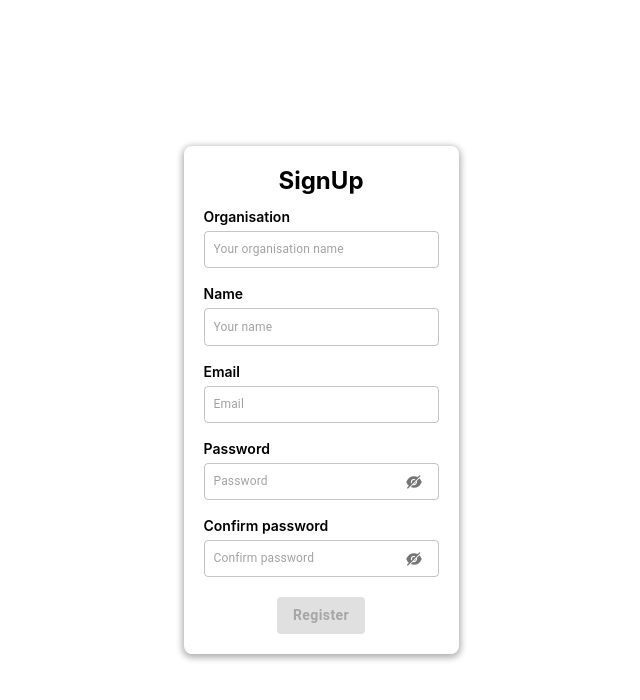
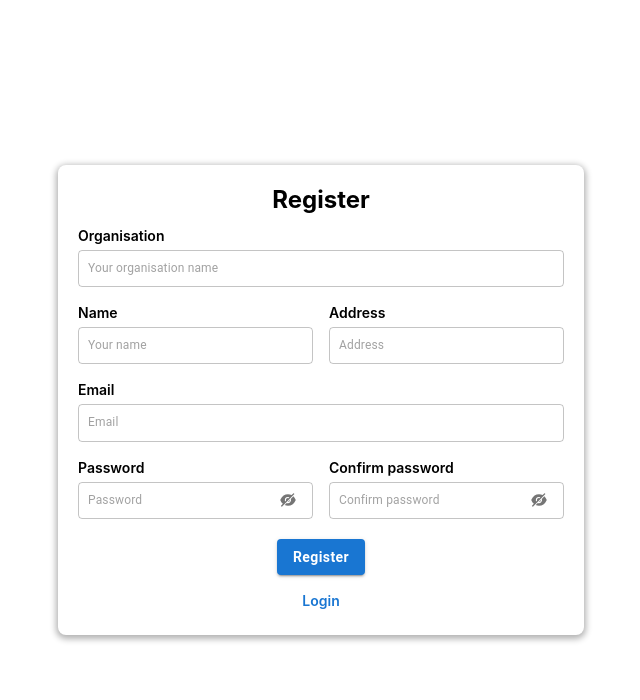
Before and after one commit to sachinelavarasan/watch-book, a React (Create React App) app: page /signup in a window 1280 px wide. Shown: the top 700 px of the page, without its empty margins (319-959 px from the left). Built offline with nearby package versions, Linux system fonts and the light colour scheme.

Commit message:
signup flow

```diff
--- a/src/common/Navbar/components/ProfileDropdown/index.tsx
+++ b/src/common/Navbar/components/ProfileDropdown/index.tsx
@@ -10,12 +10,13 @@ import IconButton from '@mui/material/IconButton';
 import { IoLogOutOutline } from 'react-icons/io5';
 import { CgProfile } from 'react-icons/cg';
 import { logout } from '../../../../redux/slices/authSlice';
-import { useAppDispatch } from '../../../../redux/store';
+import { useAppDispatch, useAppSelector } from '../../../../redux/store';
 import { useNavigate } from 'react-router-dom';
 
 export const ProfileDropdown = () => {
   const dispatch = useAppDispatch();
   const navigate = useNavigate();
+  const { user } = useAppSelector((state) => state.auth);
   const [anchorEl, setAnchorEl] = React.useState<null | HTMLElement>(null);
   const open = Boolean(anchorEl);
   const handleClick = (event: React.MouseEvent<HTMLElement>) => {
@@ -82,6 +83,10 @@ export const ProfileDropdown = () => {
         }}
         transformOrigin={{ horizontal: 'left', vertical: 'top' }}
         anchorOrigin={{ horizontal: 'left', vertical: 'bottom' }}>
+        <MenuItem onClick={handleClose} className="font-bold">
+          {user?.oga_name}
+        </MenuItem>
+        <Divider />
         <MenuItem onClick={handleClose}>
           <ListItemIcon>
             <CgProfile size="1.4rem" color="#272727" />
--- a/src/common/Navbar/index.tsx
+++ b/src/common/Navbar/index.tsx
@@ -11,8 +11,19 @@ import { SlCalender } from 'react-icons/sl';
 
 import { NavbarContainer } from './elements';
 import { Icon, ProfileDropdown } from './components';
+import { useAppDispatch } from '../../redux/store';
+import { fetchProfile } from '../../redux/slices/authSlice';
 
 function Navbar() {
+  const dispatch = useAppDispatch();
+  const token = localStorage.getItem('jwtToken');
+
+  React.useEffect(() => {
+    const token = localStorage.getItem('jwtToken');
+    if (token) {
+      dispatch(fetchProfile());
+    }
+  }, [token, dispatch]);
   return (
     <NavbarContainer>
       <List>
--- a/src/common/TextInput/index.tsx
+++ b/src/common/TextInput/index.tsx
@@ -38,7 +38,7 @@ export const TextInput = ({
         type={!showPassword && isPassword ? 'password' : 'text'}
         error={error}
         inputProps={{
-          style: { padding: '10px', fontSize: '12px' },
+          style: { padding: '10px', fontSize: '12px', backgroundColor: 'transparent' },
         }}
         endAdornment={
           isPassword ? (
--- a/src/pages/Auth/Login/index.tsx
+++ b/src/pages/Auth/Login/index.tsx
@@ -2,7 +2,7 @@ import React from 'react';
 import { useForm, Controller } from 'react-hook-form';
 import { yupResolver } from '@hookform/resolvers/yup';
 import LoadingButton from '@mui/lab/LoadingButton';
-import { Snackbar } from '@mui/material';
+import { Link, Snackbar } from '@mui/material';
 import MuiAlert, { AlertProps } from '@mui/material/Alert';
 
 import { loginSchema } from '../../../utils/validation';
@@ -19,7 +19,6 @@ export const Login = () => {
   const dispatch = useAppDispatch();
   const navigate = useNavigate();
   const { isLoading, error } = useAppSelector((state) => state.auth);
-  console.log(!!error);
   const {
     handleSubmit,
     control,
@@ -88,6 +87,11 @@ export const Login = () => {
             <p className="m-0 capitalize font-semibold">Login</p>
           </LoadingButton>
         </div>
+        <div className="mt-3 flex justify-center font-semibold text-sm">
+          <Link href="/signup" underline="hover" className="hover:bg-slate-200 p-1 rounded">
+            Register
+          </Link>
+        </div>
         <Snackbar open={!!error} autoHideDuration={3000} onClose={() => dispatch(setError(null))}>
           <Alert onClose={() => dispatch(setError(null))} severity="error" sx={{ width: '100%' }}>
             {error}
--- a/src/pages/Auth/SignUp/index.tsx
+++ b/src/pages/Auth/SignUp/index.tsx
@@ -3,10 +3,22 @@ import { useForm, Controller } from 'react-hook-form';
 import { yupResolver } from '@hookform/resolvers/yup';
 import LoadingButton from '@mui/lab/LoadingButton';
 
+import { useAppDispatch, useAppSelector } from '../../../redux/store';
+import { register, setError } from '../../../redux/slices/authSlice';
 import { signUpSchema } from '../../../utils/validation';
 import { TextInput } from '../../../common/TextInput';
+import { Link, Snackbar } from '@mui/material';
+import MuiAlert, { AlertProps } from '@mui/material/Alert';
+import { useNavigate } from 'react-router-dom';
+
+const Alert = React.forwardRef<HTMLDivElement, AlertProps>(function Alert(props, ref) {
+  return <MuiAlert elevation={6} ref={ref} variant="filled" {...props} />;
+});
 
 export const SignUp = () => {
+  const dispatch = useAppDispatch();
+  const navigate = useNavigate();
+  const { isLoading, error } = useAppSelector((state) => state.auth);
   const {
     handleSubmit,
     control,
@@ -14,21 +26,28 @@ export const SignUp = () => {
   } = useForm({
     resolver: yupResolver(signUpSchema),
     defaultValues: {
-      organisation: '',
-      fullname: '',
+      orgName: '',
+      name: '',
+      orgAddress: '',
       email: '',
       password: '',
       cpassword: '',
     },
   });
   const onSubmit = (e: any) => {
-    console.log(e);
+    if (isValid) {
+      dispatch(
+        register(e, () => {
+          navigate('/');
+        }),
+      );
+    }
   };
 
   return (
     <div className="flex items-center justify-center h-screen">
       <div className="flex flex-col p-5 rounded-lg shadow-[0px_2px_6px_2px_rgba(0,0,0,0.3)]">
-        <h2 className="m-0 pb-3 self-center">SignUp</h2>
+        <h2 className="m-0 pb-3 self-center">Register</h2>
         <div>
           <Controller
             control={control}
@@ -37,15 +56,17 @@ export const SignUp = () => {
                 {...field}
                 label="Organisation"
                 id="outlined-adornment-fullname"
-                errorMessage={errors.organisation?.message}
-                error={!!errors.organisation}
+                errorMessage={errors.orgName?.message}
+                error={!!errors.orgName}
                 placeholder="Your organisation name"
               />
             )}
-            name="organisation"
+            name="orgName"
           />
         </div>
-        <div className="mt-4">
+
+        <div className="flex flex-row mt-4 justify-between">
+          <div className="w-full">
             <Controller
               control={control}
               render={({ field }) => (
@@ -53,13 +74,30 @@ export const SignUp = () => {
                   {...field}
                   label="Name"
                   id="outlined-adornment-fullname"
-                errorMessage={errors.fullname?.message}
-                error={!!errors.fullname}
+                  errorMessage={errors.name?.message}
+                  error={!!errors.name}
                   placeholder="Your name"
                 />
               )}
-            name="fullname"
+              name="name"
             />
+          </div>
+          <div className="ml-4 w-full">
+            <Controller
+              control={control}
+              render={({ field }) => (
+                <TextInput
+                  {...field}
+                  label="Address"
+                  id="outlined-adornment-orgAddress"
+                  errorMessage={errors.orgAddress?.message}
+                  error={!!errors.orgAddress}
+                  placeholder="Address"
+                />
+              )}
+              name="orgAddress"
+            />
+          </div>
         </div>
         <div className="mt-4">
           <Controller
@@ -77,7 +115,8 @@ export const SignUp = () => {
             name="email"
           />
         </div>
-        <div className="mt-4">
+        <div className="flex flex-row mt-4">
+          <div>
             <Controller
               control={control}
               render={({ field }) => (
@@ -94,7 +133,7 @@ export const SignUp = () => {
               name="password"
             />
           </div>
-        <div className="mt-4">
+          <div className="ml-4">
             <Controller
               control={control}
               render={({ field }) => (
@@ -111,16 +150,23 @@ export const SignUp = () => {
               name="cpassword"
             />
           </div>
+        </div>
         <div className="mt-5 flex justify-center">
-          <LoadingButton
-            loading={false}
-            variant="contained"
-            onClick={handleSubmit(onSubmit)}
-            disabled={!isValid}>
+          <LoadingButton loading={isLoading} variant="contained" onClick={handleSubmit(onSubmit)}>
             <p className="m-0 capitalize font-semibold">Register</p>
           </LoadingButton>
         </div>
+        <div className="mt-3 flex justify-center font-semibold text-sm">
+          <Link href="/" underline="hover" className="hover:bg-slate-200 p-1 rounded">
+            Login
+          </Link>
         </div>
+      </div>
+      <Snackbar open={!!error} autoHideDuration={3000} onClose={() => dispatch(setError(null))}>
+        <Alert onClose={() => dispatch(setError(null))} severity="error" sx={{ width: '100%' }}>
+          {error}
+        </Alert>
+      </Snackbar>
     </div>
   );
 };
--- a/src/redux/slices/authSlice.ts
+++ b/src/redux/slices/authSlice.ts
@@ -2,12 +2,19 @@ import { createSlice } from '@reduxjs/toolkit';
 
 import * as authApi from '../../api/auth';
 
+interface authState {
+  error: null;
+  isLoading: boolean;
+  user: any;
+}
+const initialState: authState = {
+  error: null,
+  isLoading: false,
+  user: null,
+};
+
 const authSlice = createSlice({
-  initialState: {
-    error: null,
-    isLoading: false,
-    user: null,
-  },
+  initialState,
   name: 'auth',
   reducers: {
     clearUser(state) {
@@ -63,7 +70,7 @@ export const register = (data: any, callback: Function) => async (dispatch: any)
       callback();
     }
   } catch (error: any) {
-    dispatch(setError(error?.response?.data?.message || 'Something went wrong.'));
+    dispatch(setError(error?.response?.data?.error || 'Something went wrong.'));
   } finally {
     dispatch(setIsLoading(false));
   }
@@ -78,7 +85,7 @@ export const logout = (callBack: Function) => (dispatch: any) => {
   }
 };
 
-export const fetchProfile = (callback: Function) => async (dispatch: any) => {
+export const fetchProfile = (callback?: Function) => async (dispatch: any) => {
   dispatch(setIsLoading(true));
   try {
     const response = await authApi.fetchProfile();
@@ -93,7 +100,9 @@ export const fetchProfile = (callback: Function) => async (dispatch: any) => {
       }
     }
   } catch (error: any) {
-    dispatch(logout(callback));
+    if (callback) {
+      dispatch(logout(callback));
+    }
     dispatch(setError(error?.response?.data?.message || 'Something went wrong.'));
   } finally {
     dispatch(setIsLoading(false));
--- a/src/utils/validation.ts
+++ b/src/utils/validation.ts
@@ -12,6 +12,7 @@ export const signUpSchema = yup.object({
     .string()
     .required('confirm password is required')
     .oneOf([yup.ref('password'), null], 'Passwords must match'),
-  organisation: yup.string().required(),
-  fullname: yup.string().required(),
+  orgName: yup.string().required('organisation name is required'),
+  name: yup.string().required(),
+  orgAddress: yup.string(),
 });
```
Lines whose indentation alone changed are shown as unchanged.
